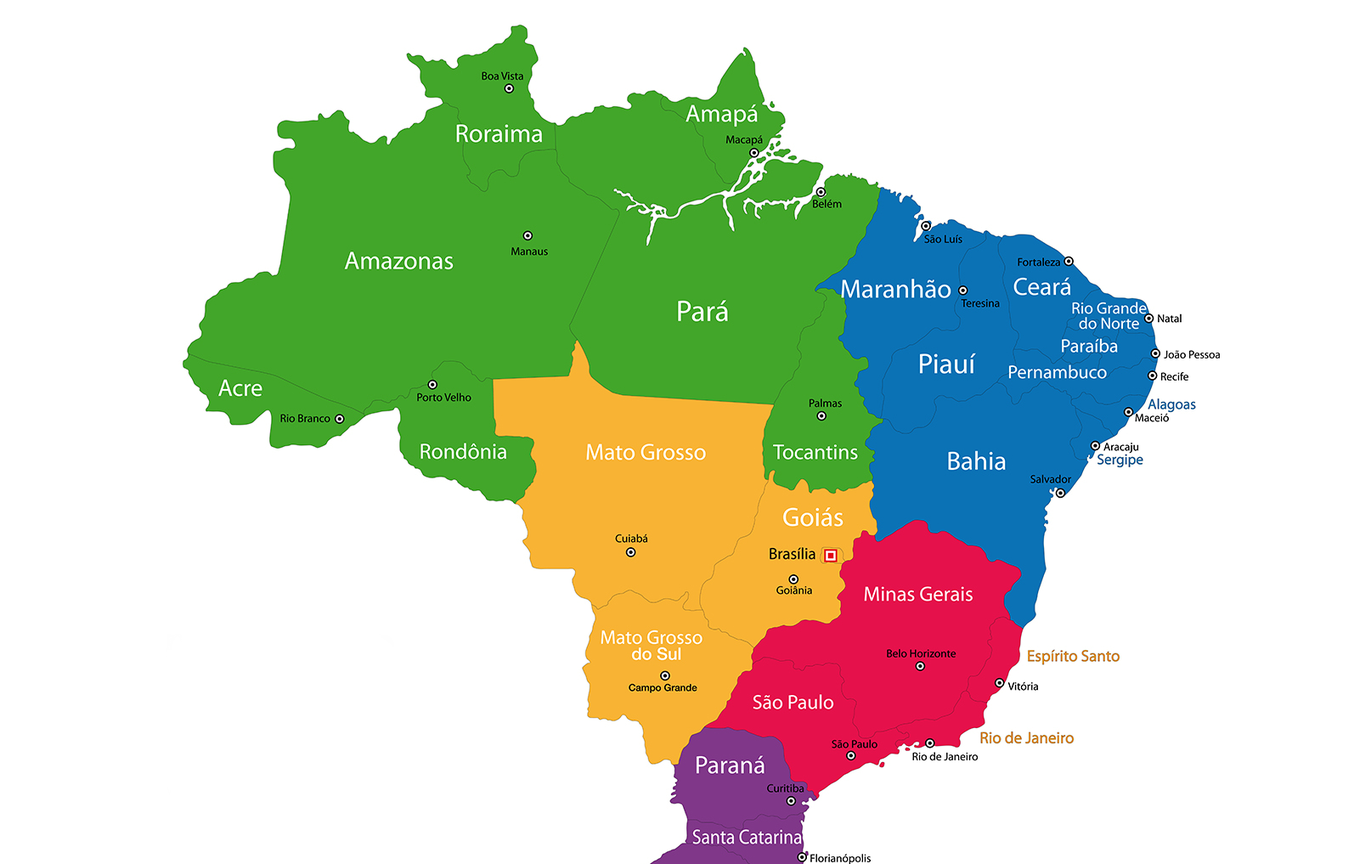
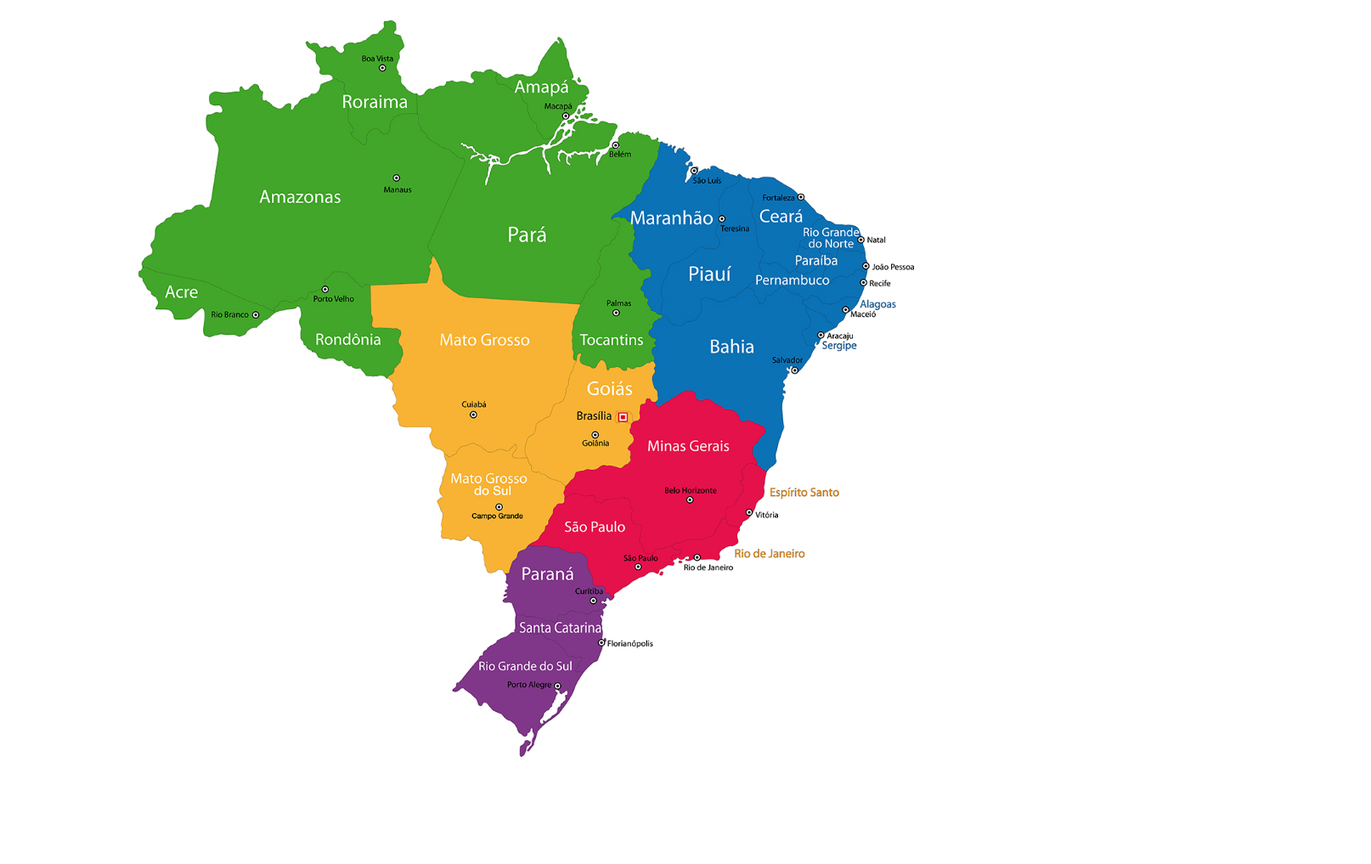
Before and after one commit to Eliassbjunior/Eliassbjunior.github.io, a plain HTML site: page Aula2/Tarefa2/mapadobrasil.html in a window 1280 px wide. Shown: the whole page at 85% size, 1614 px wide, since content can reach past the window. After the commit the page ends 921 px from the top, so only its background shows below. Drawn offline with Linux system fonts and the light colour scheme.

Commit message:
Update mapadobrasil.html

```diff
--- a/Aula2/Tarefa2/mapadobrasil.html
+++ b/Aula2/Tarefa2/mapadobrasil.html
@@ -5,7 +5,7 @@
     <title>Mapa Do Brasil</title>
 </head>
 <body>
-    <img title="Mapa do Brasil" src="image/mapadobrasil.png" usemap="#image-map">
+    <img title="Mapa do Brasil" src="image/mapadobrasil.png" usemap="#image-map" width="95%" height="90%">
 
 
     <map name="image-map">
```
